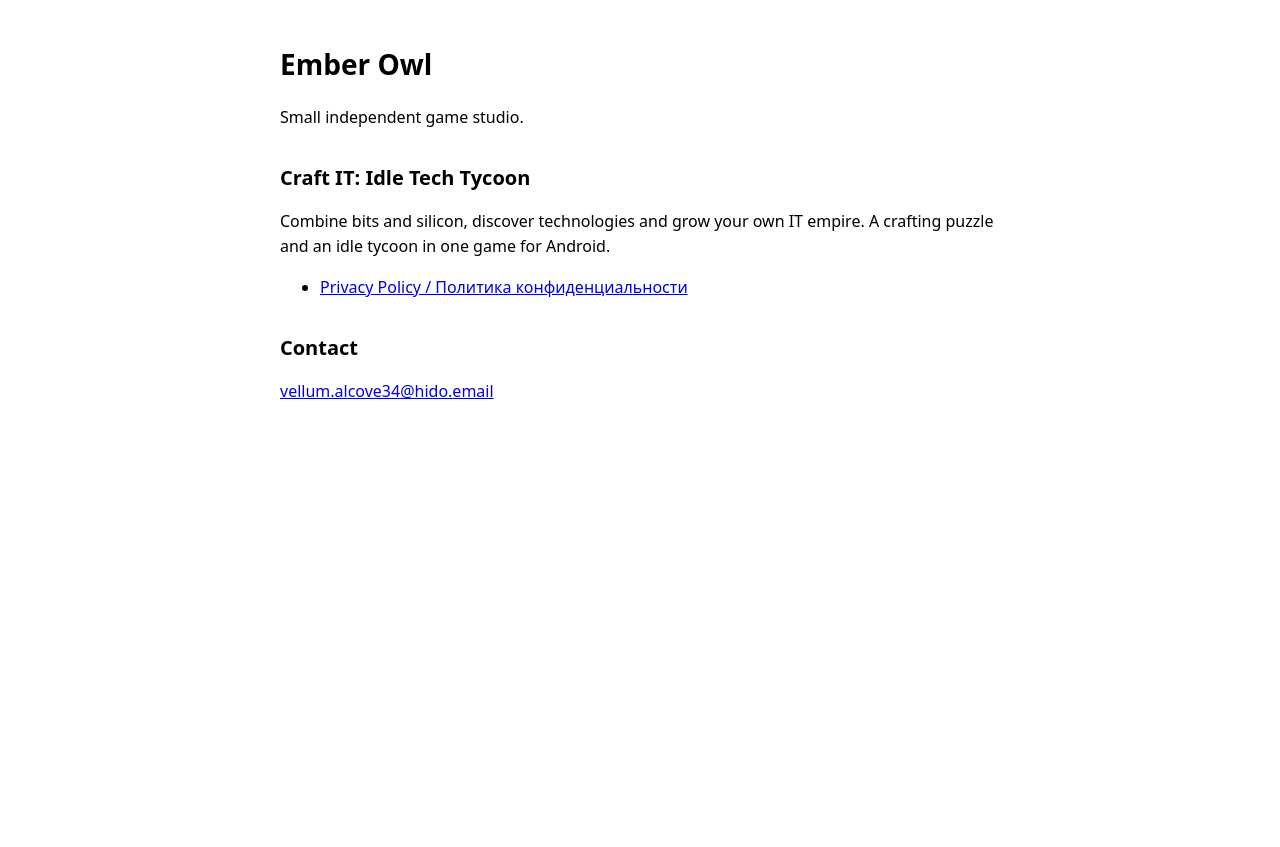
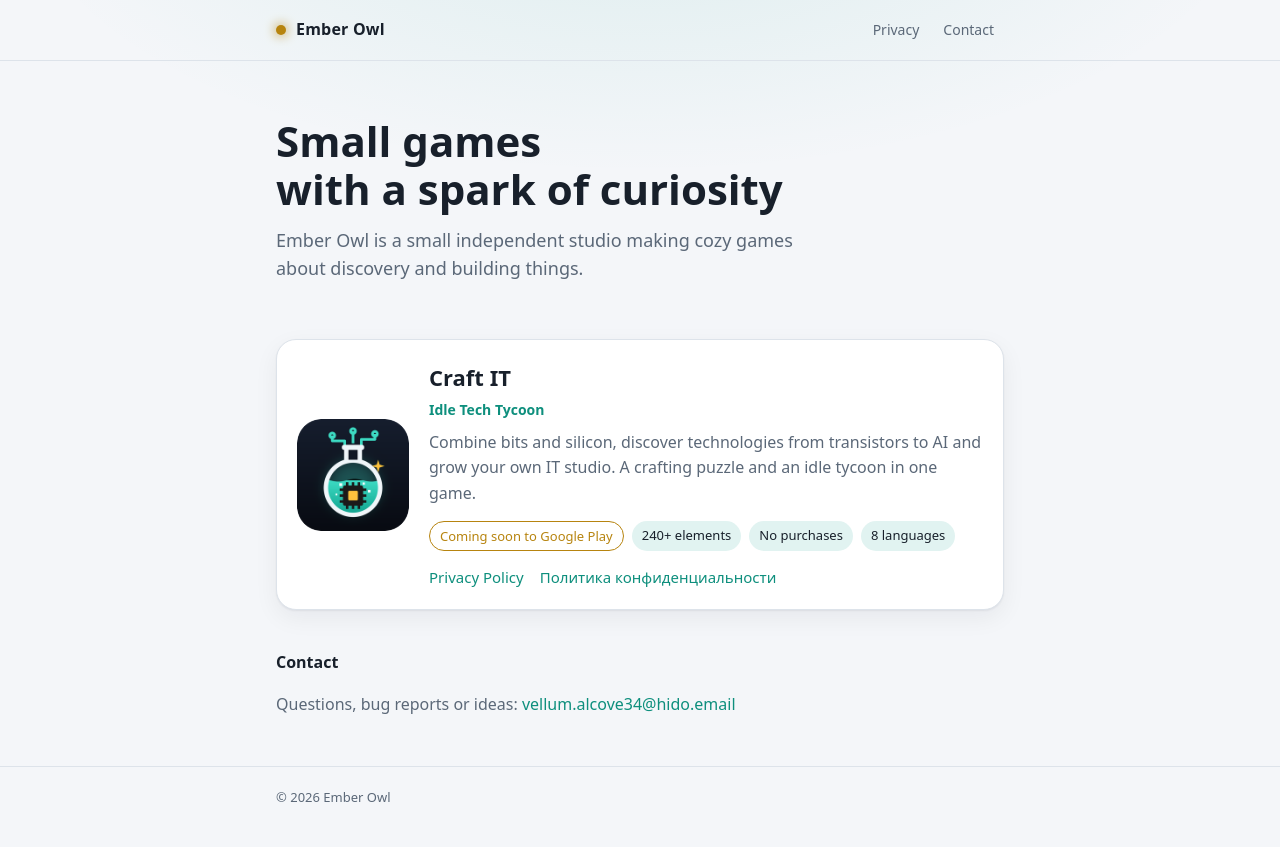
Before and after one commit to ember-owl/ember-owl.github.io, a plain HTML site: page index.html in a window 1280 px wide. Before the commit the page ends 800 px from the top, so only its background shows below. Drawn offline with Linux system fonts and the light colour scheme.

Commit message:
Site design: studio page, styled privacy policy, icons

```diff
--- a/index.html
+++ b/index.html
@@ -4,21 +4,48 @@
 <meta charset="utf-8">
 <meta name="viewport" content="width=device-width, initial-scale=1">
 <title>Ember Owl</title>
-<style>
-  :root { color-scheme: light dark; }
-  body { font: 16px/1.55 system-ui, sans-serif; max-width: 720px; margin: 0 auto; padding: 24px 16px 64px; }
-  h1 { font-size: 28px; } h2 { font-size: 20px; margin-top: 32px; }
-</style>
+<meta name="description" content="Ember Owl is a small independent game studio. Our first game: Craft IT, an idle tech tycoon with crafting.">
+<link rel="icon" type="image/png" href="assets/favicon.png">
+<link rel="stylesheet" href="style.css">
 </head>
 <body>
-<h1>Ember Owl</h1>
-<p>Small independent game studio.</p>
-<h2>Craft IT: Idle Tech Tycoon</h2>
-<p>Combine bits and silicon, discover technologies and grow your own IT empire. A crafting puzzle and an idle tycoon in one game for Android.</p>
-<ul>
-<li><a href="craft-it/privacy/">Privacy Policy / Политика конфиденциальности</a></li>
-</ul>
-<h2>Contact</h2>
-<p><a href="mailto:vellum.alcove34@hido.email">vellum.alcove34@hido.email</a></p>
+<header class="top">
+  <div class="wrap">
+    <a class="brand" href="./"><span class="dot"></span>Ember Owl</a>
+    <nav><a href="craft-it/privacy/">Privacy</a><a href="#contact">Contact</a></nav>
+  </div>
+</header>
+
+<main class="wrap">
+  <section class="hero">
+    <h1>Small games<br>with a spark of curiosity</h1>
+    <p>Ember Owl is a small independent studio making cozy games about discovery and building things.</p>
+  </section>
+
+  <article class="game">
+    <img src="assets/craft-it-icon.png" alt="Craft IT icon" width="112" height="112">
+    <div>
+      <h2>Craft IT</h2>
+      <p class="sub">Idle Tech Tycoon</p>
+      <p>Combine bits and silicon, discover technologies from transistors to AI and grow your own IT studio. A crafting puzzle and an idle tycoon in one game.</p>
+      <div class="tags">
+        <span class="tag soon">Coming soon to Google Play</span>
+        <span class="tag">240+ elements</span>
+        <span class="tag">No purchases</span>
+        <span class="tag">8 languages</span>
+      </div>
+      <div class="links"><a href="craft-it/privacy/">Privacy Policy</a><a href="craft-it/privacy/#ru">Политика конфиденциальности</a></div>
+    </div>
+  </article>
+
+  <section class="contact" id="contact">
+    <h3>Contact</h3>
+    <p>Questions, bug reports or ideas: <a href="mailto:vellum.alcove34@hido.email">vellum.alcove34@hido.email</a></p>
+  </section>
+</main>
+
+<footer>
+  <div class="wrap">© 2026 Ember Owl</div>
+</footer>
 </body>
 </html>
--- /dev/null
+++ b/style.css
@@ -0,0 +1,99 @@
+/* Общие стили сайта Ember Owl. Встраиваются в страницу политики при сборке (tools/build_privacy.py). */
+:root {
+  --bg: #f4f6f9;
+  --bg-glow: rgba(14, 158, 138, 0.10);
+  --surface: #ffffff;
+  --border: #dde3ea;
+  --text: #18202b;
+  --muted: #5b6878;
+  --accent: #0e8f7d;
+  --accent-soft: rgba(14, 158, 138, 0.12);
+  --gold: #b7840f;
+  --shadow: 0 1px 2px rgba(16, 24, 40, 0.06), 0 8px 24px rgba(16, 24, 40, 0.06);
+  color-scheme: light;
+}
+@media (prefers-color-scheme: dark) {
+  :root {
+    --bg: #0b0f17;
+    --bg-glow: rgba(61, 220, 196, 0.10);
+    --surface: #141b27;
+    --border: #232d3d;
+    --text: #e8eef3;
+    --muted: #9aa8b5;
+    --accent: #3ddcc4;
+    --accent-soft: rgba(61, 220, 196, 0.12);
+    --gold: #ffc23d;
+    --shadow: 0 1px 2px rgba(0, 0, 0, 0.3), 0 8px 24px rgba(0, 0, 0, 0.25);
+    color-scheme: dark;
+  }
+}
+
+* { box-sizing: border-box; }
+html { -webkit-text-size-adjust: 100%; }
+body {
+  margin: 0;
+  background: radial-gradient(900px 420px at 50% -120px, var(--bg-glow), transparent 70%), var(--bg);
+  color: var(--text);
+  font: 16px/1.6 system-ui, -apple-system, "Segoe UI", Roboto, sans-serif;
+  min-height: 100vh;
+}
+a { color: var(--accent); text-decoration: none; }
+a:hover { text-decoration: underline; }
+
+.wrap { max-width: 760px; margin: 0 auto; padding: 0 16px; }
+
+/* Шапка */
+.top { border-bottom: 1px solid var(--border); }
+.top .wrap { display: flex; align-items: center; justify-content: space-between; gap: 12px; height: 60px; }
+.brand { display: flex; align-items: center; gap: 10px; color: var(--text); font-weight: 700; letter-spacing: 0.2px; }
+.brand:hover { text-decoration: none; }
+.brand .dot { width: 10px; height: 10px; border-radius: 50%; background: var(--gold); box-shadow: 0 0 12px var(--gold); }
+.top nav { display: flex; gap: 4px; }
+.top nav a { color: var(--muted); padding: 6px 10px; border-radius: 8px; font-size: 14px; }
+.top nav a:hover, .top nav a.on { color: var(--text); background: var(--accent-soft); text-decoration: none; }
+
+/* Главная */
+.hero { padding: 56px 0 24px; }
+.hero h1 { font-size: clamp(30px, 6vw, 42px); line-height: 1.15; margin: 0 0 12px; }
+.hero p { color: var(--muted); font-size: 18px; margin: 0; max-width: 560px; }
+
+.game {
+  display: grid; grid-template-columns: 112px 1fr; gap: 20px; align-items: center;
+  background: var(--surface); border: 1px solid var(--border); border-radius: 20px;
+  padding: 20px; margin: 32px 0; box-shadow: var(--shadow);
+}
+.game img { width: 112px; height: 112px; border-radius: 24px; display: block; }
+.game h2 { margin: 0 0 4px; font-size: 22px; }
+.game .sub { color: var(--accent); font-weight: 600; font-size: 14px; margin: 0 0 8px; }
+.game p { margin: 0 0 14px; color: var(--muted); }
+.tags { display: flex; flex-wrap: wrap; gap: 8px; }
+.tag { font-size: 13px; padding: 4px 10px; border-radius: 999px; background: var(--accent-soft); color: var(--text); }
+.tag.soon { background: transparent; border: 1px solid var(--gold); color: var(--gold); }
+.links { display: flex; flex-wrap: wrap; gap: 16px; margin-top: 14px; font-size: 15px; }
+
+@media (max-width: 520px) {
+  .game { grid-template-columns: 1fr; text-align: left; }
+  .game img { width: 88px; height: 88px; border-radius: 20px; }
+}
+
+.contact { padding: 8px 0 32px; color: var(--muted); }
+.contact h3 { color: var(--text); font-size: 16px; margin: 0 0 4px; }
+
+footer { border-top: 1px solid var(--border); color: var(--muted); font-size: 13px; padding: 20px 0 40px; }
+
+/* Документ (политика) */
+.doc { background: var(--surface); border: 1px solid var(--border); border-radius: 20px; padding: 8px 28px 24px; margin: 32px 0; box-shadow: var(--shadow); }
+.doc + .doc { margin-top: 20px; }
+.doc h1 { font-size: 26px; line-height: 1.2; margin: 24px 0 8px; }
+.doc h2 { font-size: 18px; margin: 28px 0 8px; padding-top: 8px; }
+.doc p, .doc li { color: var(--text); }
+.doc > p:nth-of-type(-n+2) { color: var(--muted); margin: 4px 0; }
+.doc ul { padding-left: 22px; }
+.doc li { margin: 6px 0; }
+.doc li::marker { color: var(--accent); }
+.doc a { word-break: break-word; }
+.doc-head { display: flex; align-items: center; gap: 14px; margin-top: 32px; }
+.doc-head img { width: 56px; height: 56px; border-radius: 14px; }
+.doc-head strong { display: block; font-size: 18px; }
+.doc-head span { color: var(--muted); font-size: 14px; }
+@media (max-width: 520px) { .doc { padding: 4px 18px 18px; border-radius: 16px; } }
```
Also changed, not shown: craft-it/privacy/index.html (+163 -52 lines), assets/craft-it-icon.png (added), assets/favicon.png (added).
